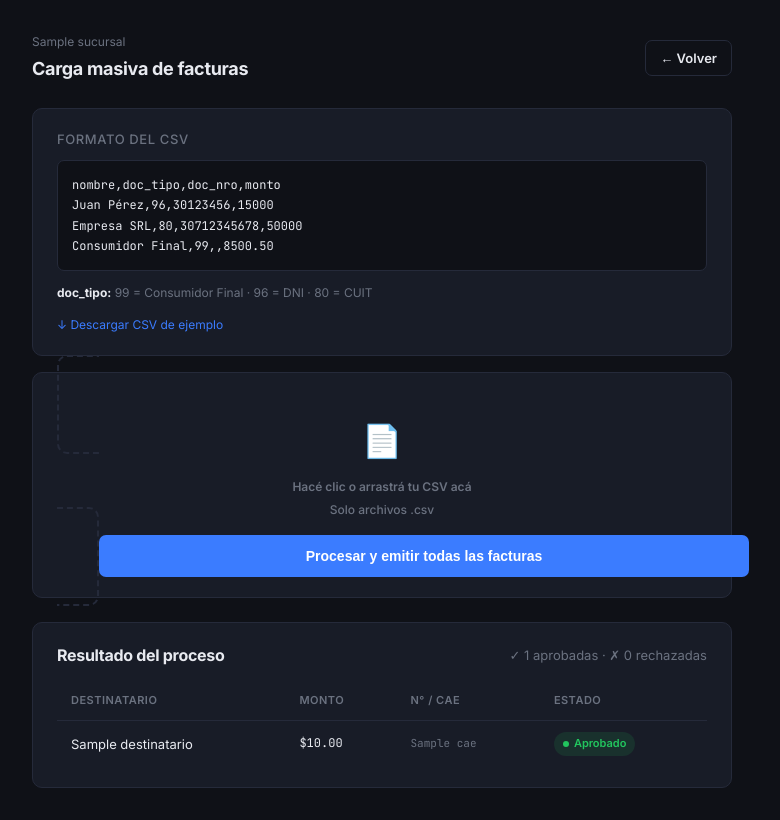
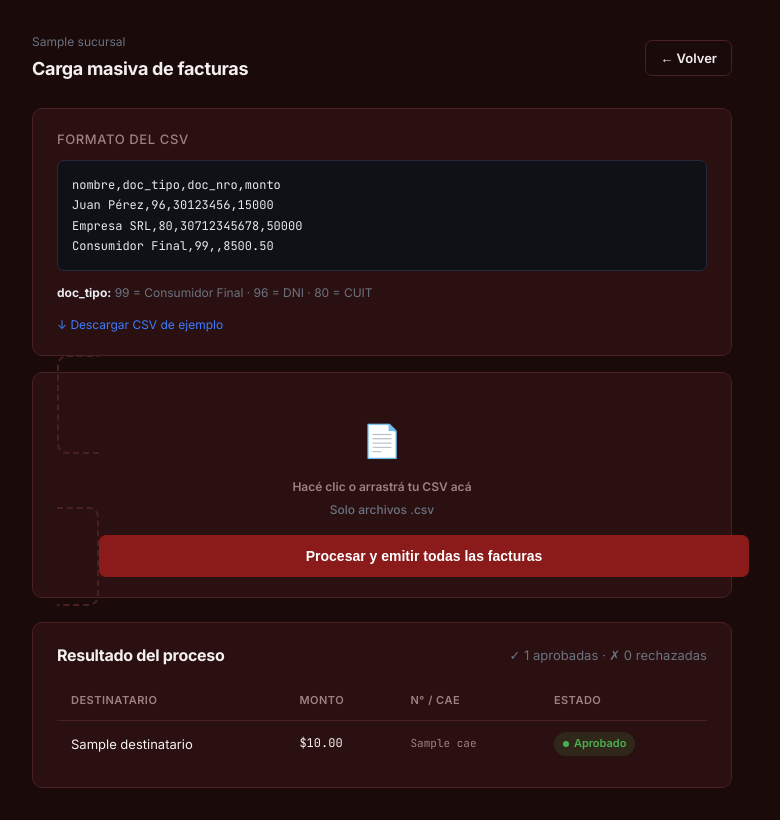
Before and after one commit to fap3000/FACTURADOR-MUNDOSIM, a Python web app: template templates/masivo.html in a window 1280 px wide. Shown: the whole page, without its empty margins (258-1038 px from the left). Run offline with Jinja, Linux system fonts and the light colour scheme; the template is opened without the code that fills it: most values are stand-ins (such as "Sample title", 1, 10 or a date in 2020).

Commit message:
Update color variables and styles in base.html

```diff
--- a/templates/base.html
+++ b/templates/base.html
@@ -8,16 +8,17 @@
     @import url('https://fonts.googleapis.com/css2?family=Inter:wght@300;400;500;600;700&family=JetBrains+Mono:wght@400;500&display=swap');
 
     :root {
-      --bg:        #0f1117;
-      --surface:   #181c27;
-      --border:    #252a3a;
-      --accent:    #3b7cff;
-      --accent-dim:#1e3a7a;
-      --success:   #22c55e;
-      --error:     #ef4444;
-      --warning:   #f59e0b;
-      --text:      #e8eaf0;
-      --muted:     #6b7280;
+      --bg:        #1a0a0a;
+      --surface:   #2a1010;
+      --border:    #4a2020;
+      --accent:    #8B1A1A;
+      --accent-lit:#B22222;
+      --accent-dim:#3d0f0f;
+      --success:   #4caf50;
+      --error:     #ef5350;
+      --warning:   #ff9800;
+      --text:      #f5f0f0;
+      --muted:     #a08080;
       --mono:      'JetBrains Mono', monospace;
     }
 
@@ -147,14 +141,11 @@
       font-weight: 600;
     }
     .badge::before { content: ""; width: 6px; height: 6px; border-radius: 50%; }
-    .badge-ok  { background: rgba(34,197,94,.12); color: var(--success); }
+    .badge-ok  { background: rgba(76,175,80,.15); color: var(--success); }
     .badge-ok::before { background: var(--success); }
-    .badge-err { background: rgba(239,68,68,.12);  color: var(--error); }
+    .badge-err { background: rgba(239,83,80,.15);  color: var(--error); }
     .badge-err::before { background: var(--error); }
-    .badge-demo { background: rgba(245,158,11,.12); color: var(--warning); }
-    .badge-demo::before { background: var(--warning); }
 
-    /* ── Formularios ── */
     .form-grid { display: grid; grid-template-columns: 1fr 1fr; gap: 16px; }
     .form-group { display: flex; flex-direction: column; gap: 6px; }
     .form-group.full { grid-column: 1 / -1; }
@@ -190,11 +180,8 @@
       text-decoration: none;
       transition: all .15s;
     }
-    .btn-primary {
-      background: var(--accent);
-      color: #fff;
-    }
-    .btn-primary:hover { background: #2d6be8; }
+    .btn-primary { background: var(--accent); color: #fff; }
+    .btn-primary:hover { background: var(--accent-lit); }
     .btn-ghost {
       background: transparent;
       border: 1px solid var(--border);
```
Also changed, not shown: other parts of templates/base.html (+14 -26 lines).
